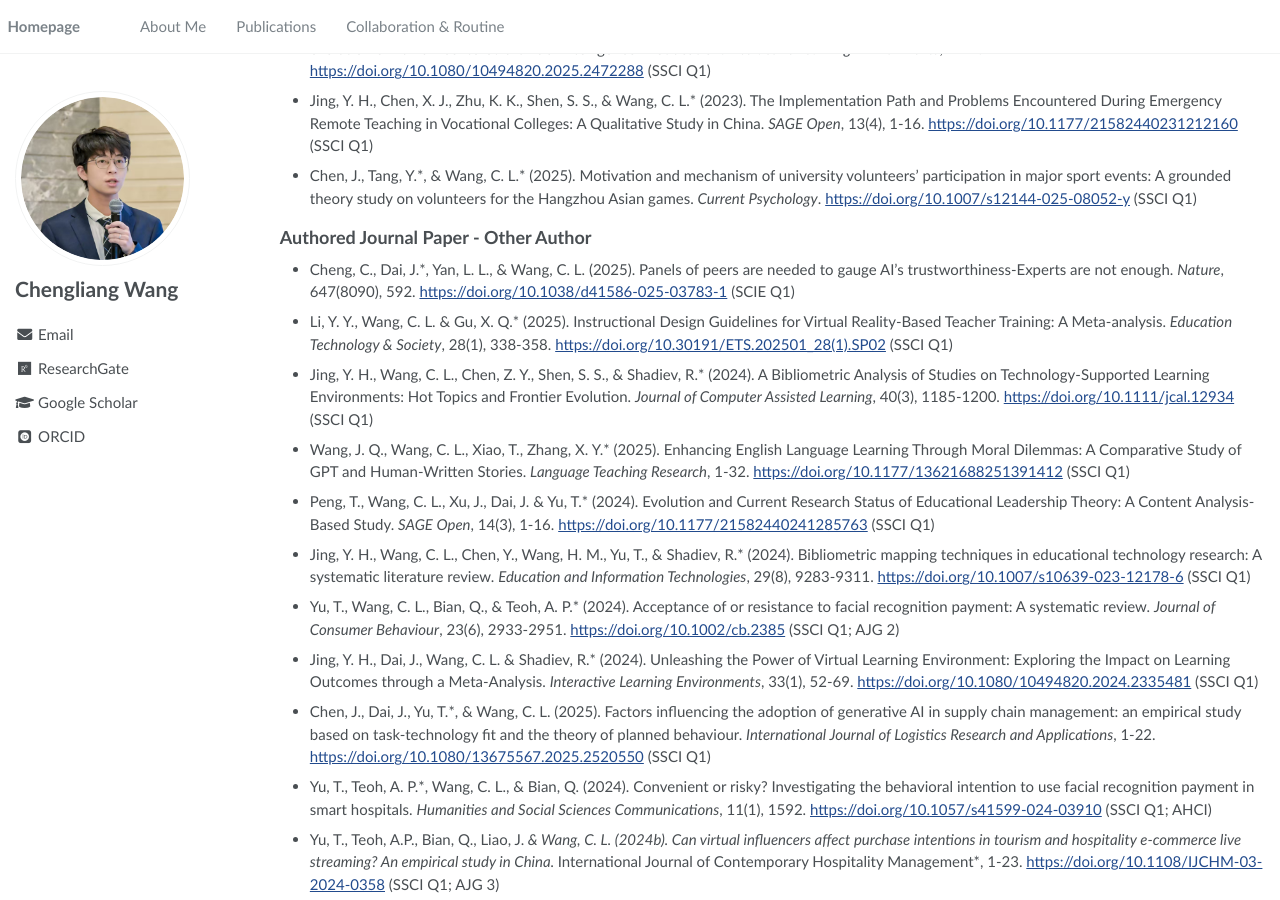
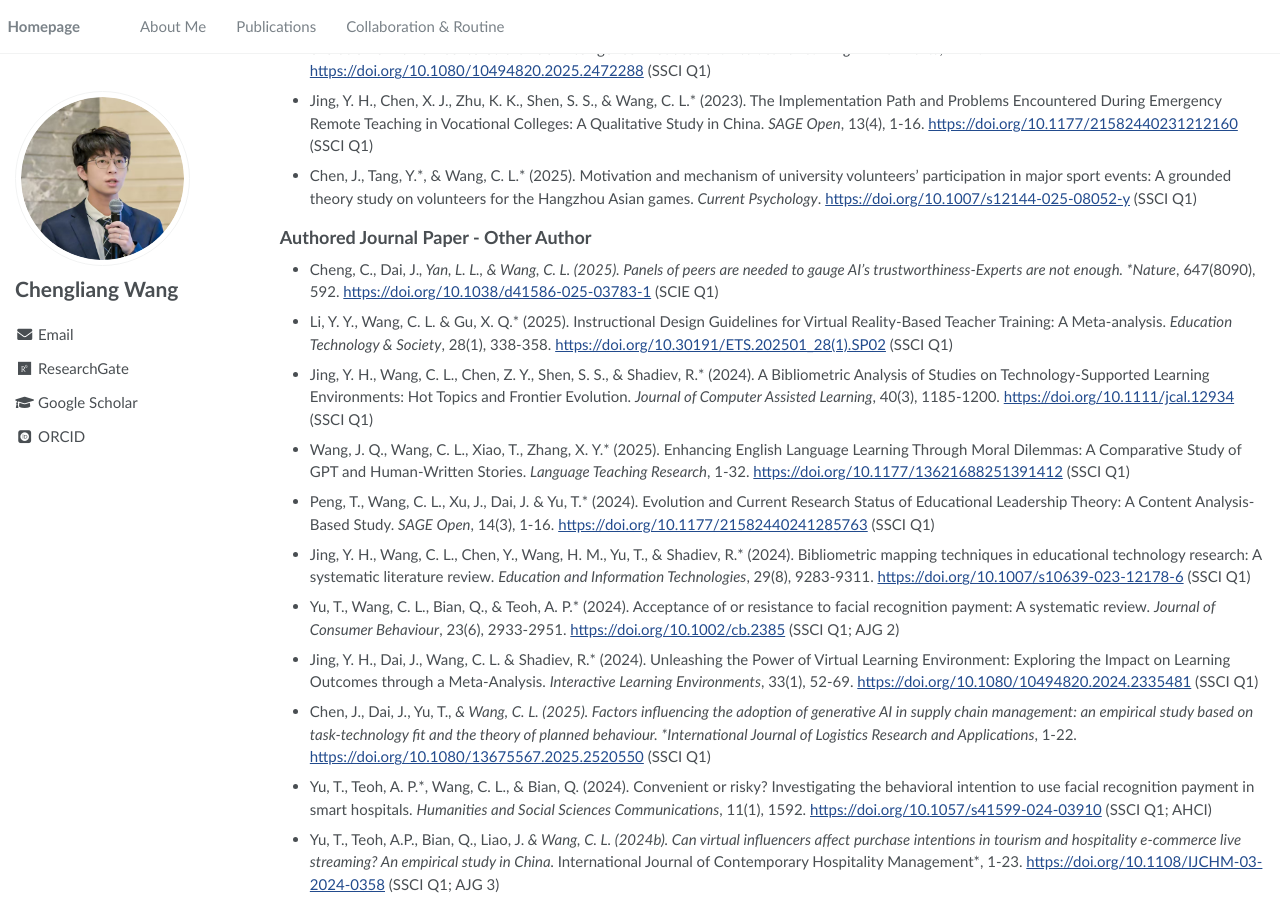
Before and after one commit to wcledutech/wcledutech.github.io, a Jekyll site: the page built from _pages/publications.md, in a window 1280 px wide and 900 px high, scrolled down 2234 px. Built offline with Jekyll 4.4.1, drawn with Linux system fonts in a browser that asks for light colours; some web fonts are replaced.

```diff
--- a/_pages/publications.md
+++ b/_pages/publications.md
@@ -47,7 +47,7 @@ author_profile: true
 - Chen, J., Tang, Y.\*, & Wang, C. L.\* (2025). Motivation and mechanism of university volunteers' participation in major sport events: A grounded theory study on volunteers for the Hangzhou Asian games. *Current Psychology*. [https://doi.org/10.1007/s12144-025-08052-y](https://doi.org/10.1007/s12144-025-08052-y) (SSCI Q1)
 
 ## Authored Journal Paper - Other Author
-- Cheng, C., Dai, J.\*, Yan, L. L., & Wang, C. L. (2025). Panels of peers are needed to gauge AI’s trustworthiness-Experts are not enough. *Nature*, 647(8090), 592. [https://doi.org/10.1038/d41586-025-03783-1](https://doi.org/10.1038/d41586-025-03783-1) (SCIE Q1)
+- Cheng, C., Dai, J.*, Yan, L. L., & Wang, C. L. (2025). Panels of peers are needed to gauge AI’s trustworthiness-Experts are not enough. *Nature*, 647(8090), 592. [https://doi.org/10.1038/d41586-025-03783-1](https://doi.org/10.1038/d41586-025-03783-1) (SCIE Q1)
 - Li, Y. Y., Wang, C. L. & Gu, X. Q.* (2025). Instructional Design Guidelines for Virtual Reality-Based Teacher Training: A Meta-analysis. *Education Technology & Society*, 28(1), 338-358. [https://doi.org/10.30191/ETS.202501_28(1).SP02](https://doi.org/10.30191/ETS.202501_28(1).SP02) (SSCI Q1)
 - Jing, Y. H., Wang, C. L., Chen, Z. Y., Shen, S. S., & Shadiev, R.* (2024). A Bibliometric Analysis of Studies on Technology-Supported Learning Environments: Hot Topics and Frontier Evolution. *Journal of Computer Assisted Learning*, 40(3), 1185-1200. [https://doi.org/10.1111/jcal.12934](https://doi.org/10.1111/jcal.12934) (SSCI Q1)
 - Wang, J. Q., Wang, C. L., Xiao, T., Zhang, X. Y.* (2025). Enhancing English Language Learning Through Moral Dilemmas: A Comparative Study of GPT and Human-Written Stories. *Language Teaching Research*, 1-32. [https://doi.org/10.1177/13621688251391412](https://doi.org/10.1177/13621688251391412) (SSCI Q1)
@@ -55,7 +55,7 @@ author_profile: true
 - Jing, Y. H., Wang, C. L., Chen, Y., Wang, H. M., Yu, T., & Shadiev, R.* (2024). Bibliometric mapping techniques in educational technology research: A systematic literature review. *Education and Information Technologies*, 29(8), 9283-9311. [https://doi.org/10.1007/s10639-023-12178-6](https://doi.org/10.1007/s10639-023-12178-6) (SSCI Q1)
 - Yu, T., Wang, C. L., Bian, Q., & Teoh, A. P.* (2024). Acceptance of or resistance to facial recognition payment: A systematic review. *Journal of Consumer Behaviour*, 23(6), 2933-2951. [https://doi.org/10.1002/cb.2385](https://doi.org/10.1002/cb.2385) (SSCI Q1; AJG 2)
 - Jing, Y. H., Dai, J., Wang, C. L. & Shadiev, R.* (2024). Unleashing the Power of Virtual Learning Environment: Exploring the Impact on Learning Outcomes through a Meta-Analysis. *Interactive Learning Environments*, 33(1), 52-69. [https://doi.org/10.1080/10494820.2024.2335481](https://doi.org/10.1080/10494820.2024.2335481) (SSCI Q1)
-- Chen, J., Dai, J., Yu, T.\*, & Wang, C. L. (2025). Factors influencing the adoption of generative AI in supply chain management: an empirical study based on task-technology fit and the theory of planned behaviour. *International Journal of Logistics Research and Applications*, 1-22. [https://doi.org/10.1080/13675567.2025.2520550](https://doi.org/10.1080/13675567.2025.2520550) (SSCI Q1)
+- Chen, J., Dai, J., Yu, T.*, & Wang, C. L. (2025). Factors influencing the adoption of generative AI in supply chain management: an empirical study based on task-technology fit and the theory of planned behaviour. *International Journal of Logistics Research and Applications*, 1-22. [https://doi.org/10.1080/13675567.2025.2520550](https://doi.org/10.1080/13675567.2025.2520550) (SSCI Q1)
 - Yu, T., Teoh, A. P.\*, Wang, C. L., & Bian, Q. (2024). Convenient or risky? Investigating the behavioral intention to use facial recognition payment in smart hospitals. *Humanities and Social Sciences Communications*, 11(1), 1592. [https://doi.org/10.1057/s41599-024-03910](https://doi.org/10.1057/s41599-024-03910) (SSCI Q1; AHCI)
 - Yu, T., Teoh, A.P., Bian, Q., Liao, J.* & Wang, C. L. (2024b). Can virtual influencers affect purchase intentions in tourism and hospitality e-commerce live streaming? An empirical study in China. *International Journal of Contemporary Hospitality Management*, 1-23. [https://doi.org/10.1108/IJCHM-03-2024-0358](https://doi.org/10.1057/s41599-024-03910) (SSCI Q1; AJG 3)
 - Yu, T., Teoh, A. P., Liao, J.*, & Wang, C. L. (2025). How do virtual influencers drive impulsive buying behaviour in e-commerce live streaming: the effects of parasocial relationship and influencer-product fit. *Behaviour & Information Technology*, 1-31. [https://doi.org/10.1080/0144929X.2025.2551579](https://doi.org/10.1080/0144929X.2025.2551579) (SSCI Q2; SCIE Q2; AJG 2)
```
